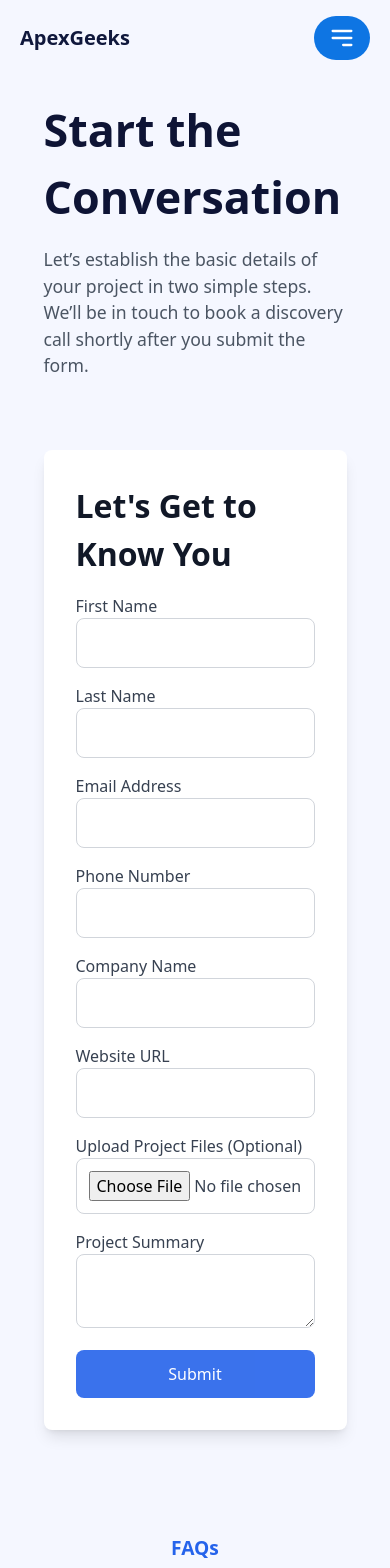
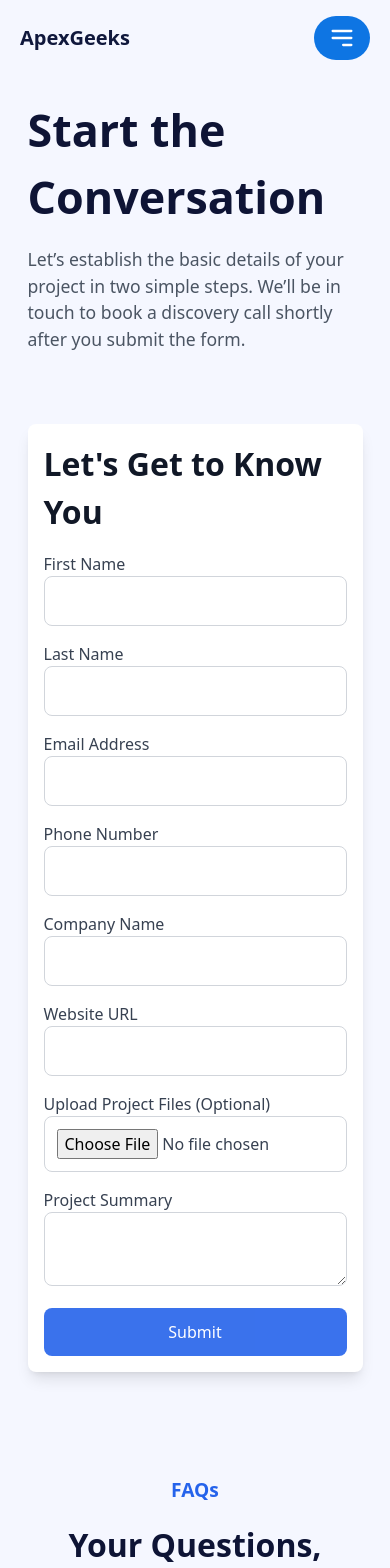
Before and after one commit to aais1/apex-geeks, a Nuxt app: page /contact in a window 390 px wide. Shown: the top 1568 px of the page. Built offline with nearby package versions, Linux system fonts and the light colour scheme.

Commit message:
fix:container sizing

```diff
--- a/pages/contact/index.vue
+++ b/pages/contact/index.vue
@@ -2,8 +2,8 @@
 	<GlobalsNavbar />
 	<section className="bg-BgPrimary py-2 md:py-12 w-full">
 		<div class="mx-auto flex w-[90vw] flex-row md:w-[80vw]">
-			<div class="bg-BgPrimary pt-10 md:pt-20">
-				<div class="mx-auto px-6 py-12 md:w-[80vw]">
+			<div class="w-full bg-BgPrimary pt-10 md:pt-20">
+				<div class="mx-auto px-2 py-12 md:w-[80vw] md:px-6">
 					<div class="grid grid-cols-1 gap-12 md:grid-cols-2">
 						<div v-motion-slide-visible-once-left>
 							<h1
@@ -19,7 +19,7 @@
 						</div>
 						<div
 							v-motion-fade-visible-once
-							class="rounded-lg bg-white p-8 shadow-lg"
+							class="rounded-lg bg-white p-4 shadow-lg md:p-8"
 						>
 							<h2 class="mb-4 text-[2rem] font-bold text-gray-900">
 								Let's Get to Know You
```
